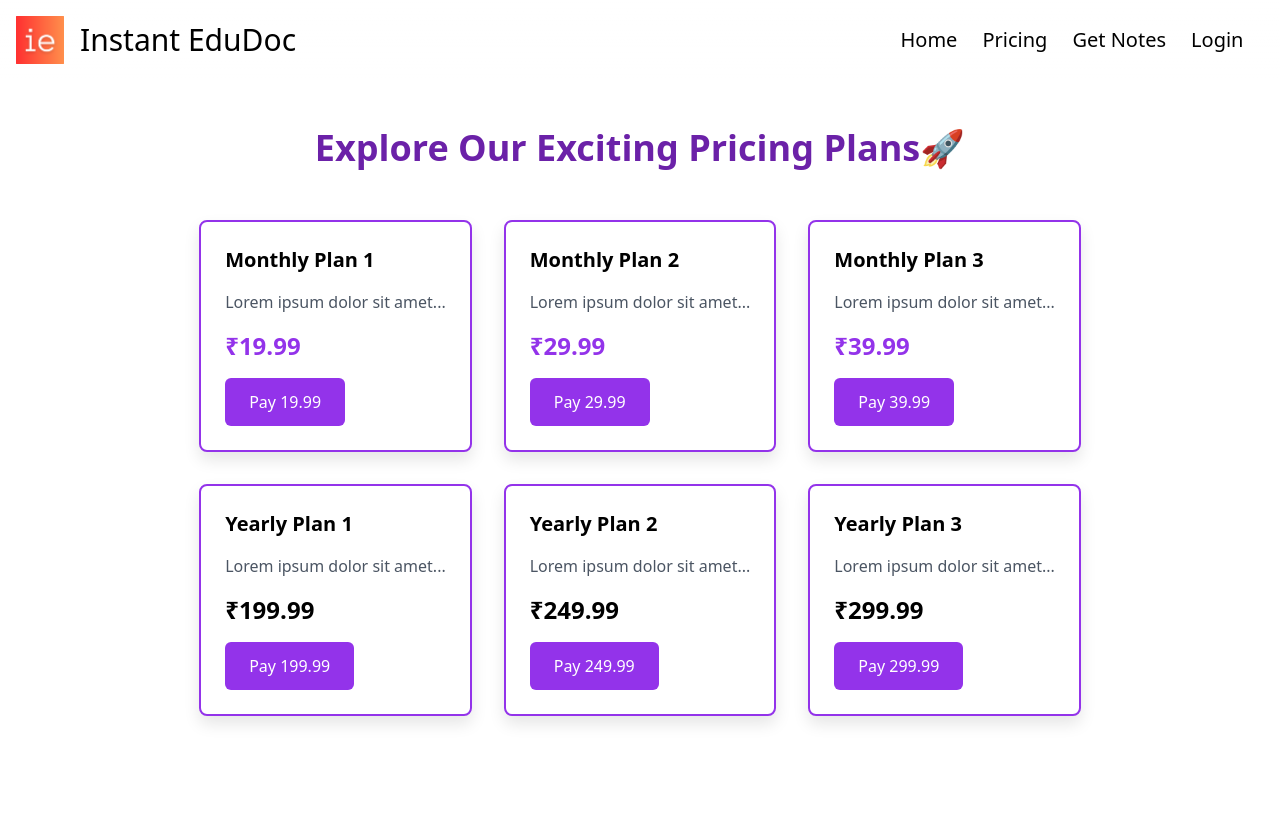
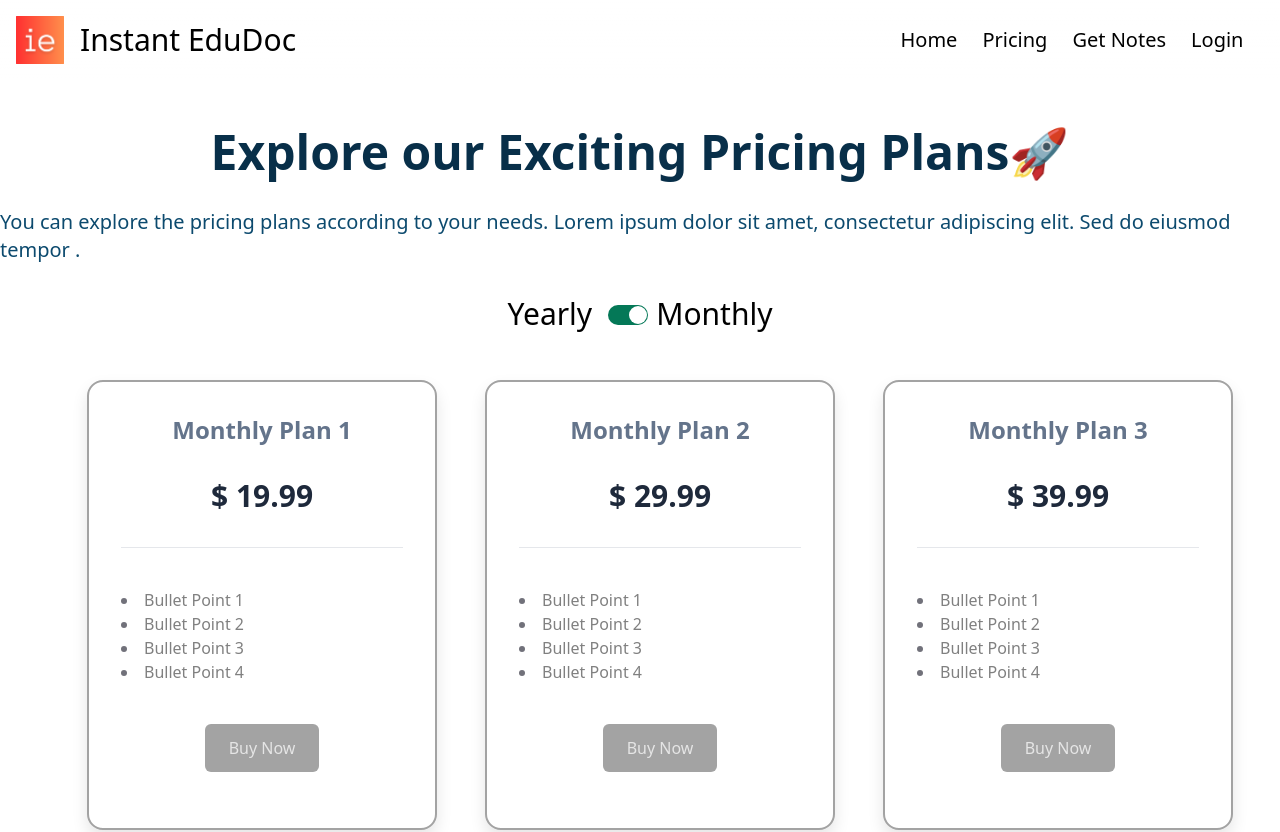
Before and after one commit to MayankGupta2023/ie-pwm, a Next.js app: page /pricing in a window 1280 px wide. Shown: the top 832 px of the page. Built offline with nearby package versions, Linux system fonts and the light colour scheme; no server answers.

Commit message:
payment_modified

```diff
--- a/package.json
+++ b/package.json
@@ -17,6 +17,7 @@
     "react-dom": "^18.2.0",
     "react-scripts": "^3.0.1",
     "react-spring": "^9.7.3",
+    "react-switch": "^7.0.0",
     "shortid": "^2.2.16"
   },
   "devDependencies": {
--- a/src/components/MakePaymentComponent.js
+++ b/src/components/MakePaymentComponent.js
@@ -70,9 +70,9 @@ const MakePaymentComponent = ({ amount, description }) => {
         <div>
           <button
             onClick={() => makePayment()}
-            className="bg-purple-600 text-white px-6 py-3 rounded-md mt-4 hover:bg-purple-700 focus:outline-none focus:ring focus:border-blue-300"
+            className= "font-medium bg-neutral-400	 text-neutral-200 px-6 py-3 rounded-md mt-4 hover:bg-neutral-600 focus:outline-none focus:ring focus:border-blue-300"
           >
-            Pay {amount}
+            Buy Now
           </button>
         </div>
       );
--- a/src/components/navbar.js
+++ b/src/components/navbar.js
@@ -36,7 +36,7 @@ const Navbar = () => {
       <div className='flex justify-around min-w-96 p-2 '>
         <Link href="/">Home</Link>
         <Link href="/pricing">Pricing</Link>
-        <Link href="/dashboard">Get Notes</Link>
+        <Link href="/Working">Get Notes</Link>
 
         {isLoggedIn ? (
           // If the user is logged in, show "Logout" option
--- a/src/pages/pricing.js
+++ b/src/pages/pricing.js
@@ -1,15 +1,16 @@
-// components/Pricing.js
 
-import React from 'react';
+import React, { useState } from 'react';
 import { motion } from 'framer-motion';
 import Navbar from '../components/navbar';
 import MakePaymentComponent from '../components/MakePaymentComponent';
 import Footer from '../components/footer';
+import Switch from 'react-switch';
+import '../styles/pricing.module.css'; // Import any additional styles for styling the switch
 
 const cardVariants = {
   initial: { scale: 1, boxShadow: '0px 8px 16px rgba(0, 0, 0, 0.1)' },
   hover: {
-    scale: 1.05,
+    scale: 1.15,
     transition: { duration: 0.3, ease: 'easeInOut' },
   },
 };
@@ -31,10 +32,16 @@ const buttonVariants = {
 };
 
 const containerStyle = {
-  backgroundColor: 'white', // Orangish-reddish-yellowish color
+  backgroundColor: 'white',
 };
 
 const Pricing = () => {
+  const [showMonthlyPlans, setShowMonthlyPlans] = useState(true);
+
+  const handleToggleSwitch = () => {
+    setShowMonthlyPlans(!showMonthlyPlans);
+  };
+
   const monthlyPlans = [
     { title: 'Monthly Plan 1', price: 19.99 },
     { title: 'Monthly Plan 2', price: 29.99 },
@@ -47,21 +54,23 @@ const Pricing = () => {
     { title: 'Yearly Plan 3', price: 299.99 },
   ];
 
+  const selectedPlans = showMonthlyPlans ? monthlyPlans : yearlyPlans;
+
   return (
-    <div className='h-screen  '>
+
+    <div className='h-screen'>
     <div className='h-20'>
       <Navbar />
     </div>
     <div className="flex flex-col items-center py-12 h-screen " style={containerStyle}>
-         {/* Catchy Heading */}
       <motion.div
         initial="initial"
         animate="animate"
         variants={headingVariants}
         className="mb-8"
       >
-          <h2 className="text-4xl font-semibold text-purple-800 mb-5">
-            Explore Our Exciting Pricing Plans
+        <h1 className="text-5xl font-semibold text-sky-950 mb-0">
+         Explore our Exciting Pricing Plans
           <motion.span
             style={{ display: 'inline-block' }}
             animate={{ rotate: [0, 360] }}
@@ -69,46 +78,69 @@ const Pricing = () => {
           >
             🚀
           </motion.span>
-          </h2>
+        </h1>
       </motion.div>
-        <div className="grid grid-cols-1 md:grid-cols-3 gap-8 ">
-          {monthlyPlans.map((plan, index) => (
+      <p className='text-xl text-sky-900 mb-8'>
+        You can explore the pricing plans according to your needs. Lorem ipsum dolor sit amet, consectetur adipiscing elit.
+        Sed do eiusmod tempor .
+      </p>
+
+      <div className="toggle-switch-container mb-12">
+        <span className='mr-4 text-3xl'>Yearly</span>
+        <Switch
+          className="custom-switch"
+          onChange={handleToggleSwitch}
+          checked={showMonthlyPlans}
+          onColor="#047857"
+          offColor="#047857"
+          checkedIcon={false}
+          uncheckedIcon={false}
+          height={20}
+          width={40}
+        />
+        <span className='ml-2 text-3xl'>Monthly</span>
+      </div>
+
+      <div className="grid grid-cols-1 md:grid-cols-3 gap-12 ml-10 ">
+        {selectedPlans.map((plan, index) => (
           <motion.div
             key={index}
             variants={cardVariants}
             initial="initial"
             whileHover="hover"
-              className="bg-white p-6 rounded-lg shadow-md border-2 border-purple-600"
+            className="bg-white p-8 rounded-2xl shadow-md border-2 border-neutral-400 flex flex-col justify-between"
+            style={{ height: '450px', width: '350px' }}
           >
-              <h3 className="text-xl font-semibold mb-4">{plan.title}</h3>
-              <p className="text-gray-600">Lorem ipsum dolor sit amet...</p>
-              <div className="mt-4">
-                <p className="text-2xl font-bold text-purple-600">₹{plan.price}</p>
+          <h3 className="text-2xl font-bold text-slate-500 mb-0 flex items-center justify-center">{plan.title}</h3>
+          <h3 className="text-3xl font-bold  text-slate-800 mb-0 flex items-center justify-center">$ {plan.price}</h3>
+
+            <hr className="mb-2"></hr>
+            <div className="text-gray-900 mb-4">
+              <ul className="list-disc list-inside">
+                <li style={{ color: '#71717a' }}>
+                  <span style={{ color: 'grey' }}>Bullet Point 1</span>
+                </li>
+                <li style={{ color: '#71717a' }}>
+                  <span style={{ color: 'grey' }}>Bullet Point 2</span>
+                </li>
+                <li style={{ color: '#71717a' }}>
+                  <span style={{ color: 'grey' }}>Bullet Point 3</span>
+                </li>
+                <li style={{ color: '#71717a' }}>
+                  <span style={{ color: 'grey' }}>Bullet Point 4</span>
+                </li>
+              </ul>
+              <div className="mt-6 mb-2 flex items-center justify-center">
+              <MakePaymentComponent amount={plan.price} description={plan.title} />
             </div>
-              <MakePaymentComponent amount={plan.price} description={plan.title} />
-            </motion.div>
-          ))}
+            </div>
 
-          {yearlyPlans.map((plan, index) => (
-            <motion.div
-              key={index}
-              variants={cardVariants}
-              initial="initial"
-              whileHover="hover"
-              className="bg-white p-6 rounded-lg shadow-md border-2 border-purple-600"
-            >
-              <h3 className="text-xl font-semibold mb-4">{plan.title}</h3>
-              <p className="text-gray-600">Lorem ipsum dolor sit amet...</p>
-              <div className="mt-4">
-                <p className="text-2xl font-bold text-black-600">₹{plan.price}</p>
-              </div>
-              <MakePaymentComponent amount={plan.price} description={plan.title} />
           </motion.div>
         ))}
       </div>
     </div>
     <div>
-        <Footer/>
+      <Footer />
     </div>
   </div>
   );
--- /dev/null
+++ b/src/styles/pricing.module.css
@@ -0,0 +1,5 @@
+/* switch-custom.css */
+
+.custom-switch .react-switch-bg {
+    border-radius: 50% !important; /* Adjust the border-radius for the circle */
+  }
```
Also changed, not shown: src/styles/pricing.modul.css (deleted), src/styles/switch.module.css (added), 1 other file (tests, documents, lock files or other folders). Lines whose indentation alone changed are shown as unchanged.
